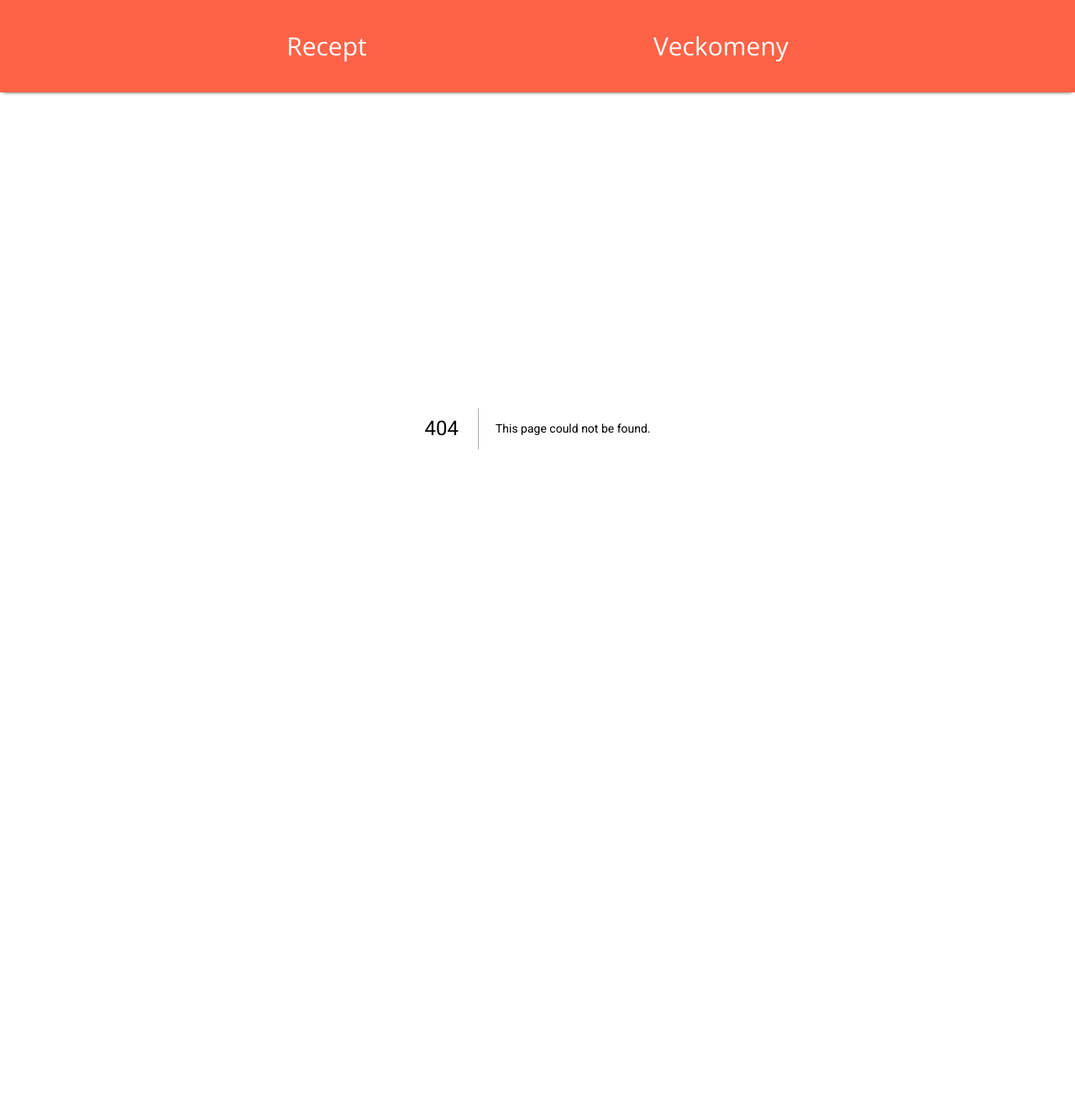
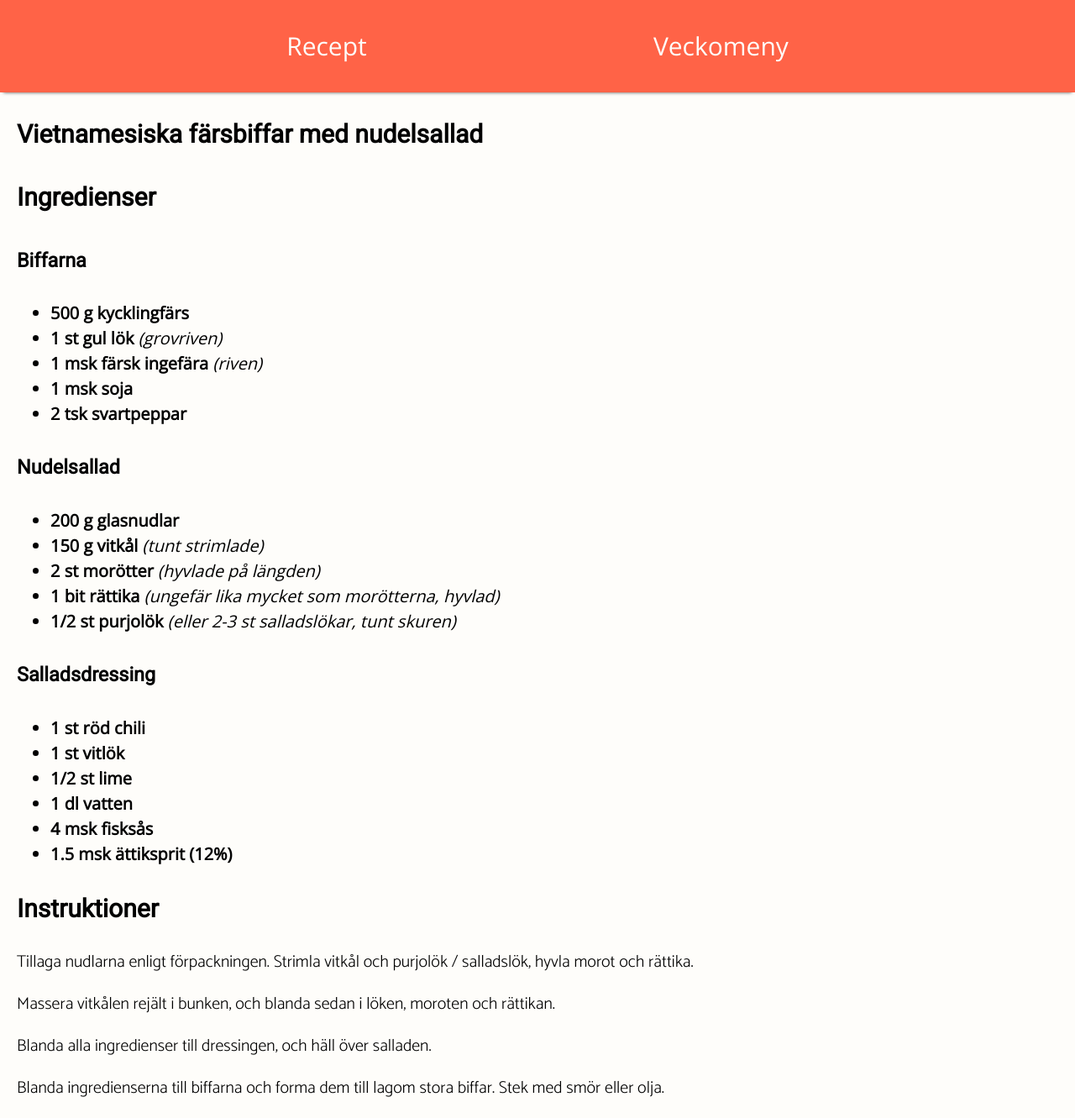
Before and after one commit to w1nston/amsenwallander.se, a Next.js app: page /recipes/vietnamesiska-farsbiffar-med-nudelsallad in a window 1280 px wide. Before the commit this address had no page. Shown: the whole page at 84% size. Before the commit the page ends 910 px from the top, so only its background shows below. Built offline with nearby package versions, Linux system fonts and the light colour scheme.

Commit message:
Add vietnamesiska farsbiffar.

```diff
--- /dev/null
+++ b/pages/recipes/vietnamesiska-farsbiffar-med-nudelsallad.mdx
@@ -0,0 +1,38 @@
+# Vietnamesiska färsbiffar med nudelsallad
+
+## Ingredienser
+
+### Biffarna
+
+- **500 g kycklingfärs**
+- **1 st gul lök** _(grovriven)_
+- **1 msk färsk ingefära** _(riven)_
+- **1 msk soja**
+- **2 tsk svartpeppar**
+
+### Nudelsallad
+
+- **200 g glasnudlar**
+- **150 g vitkål** _(tunt strimlade)_
+- **2 st morötter** _(hyvlade på längden)_
+- **1 bit rättika** _(ungefär lika mycket som morötterna, hyvlad)_
+- **1/2 st purjolök** _(eller 2-3 st salladslökar, tunt skuren)_
+
+### Salladsdressing
+
+- **1 st röd chili**
+- **1 st vitlök**
+- **1/2 st lime**
+- **1 dl vatten**
+- **4 msk fisksås**
+- **1.5 msk ättiksprit (12%)**
+
+## Instruktioner
+
+Tillaga nudlarna enligt förpackningen. Strimla vitkål och purjolök / salladslök, hyvla morot och rättika.
+
+Massera vitkålen rejält i bunken, och blanda sedan i löken, moroten och rättikan.
+
+Blanda alla ingredienser till dressingen, och häll över salladen.
+
+Blanda ingredienserna till biffarna och forma dem till lagom stora biffar. Stek med smör eller olja.
```
Also changed, not shown: metadata/recipes/vietnamesiska-farsbiffar-med-nudelsallad.json (added, +7 -0 lines).
